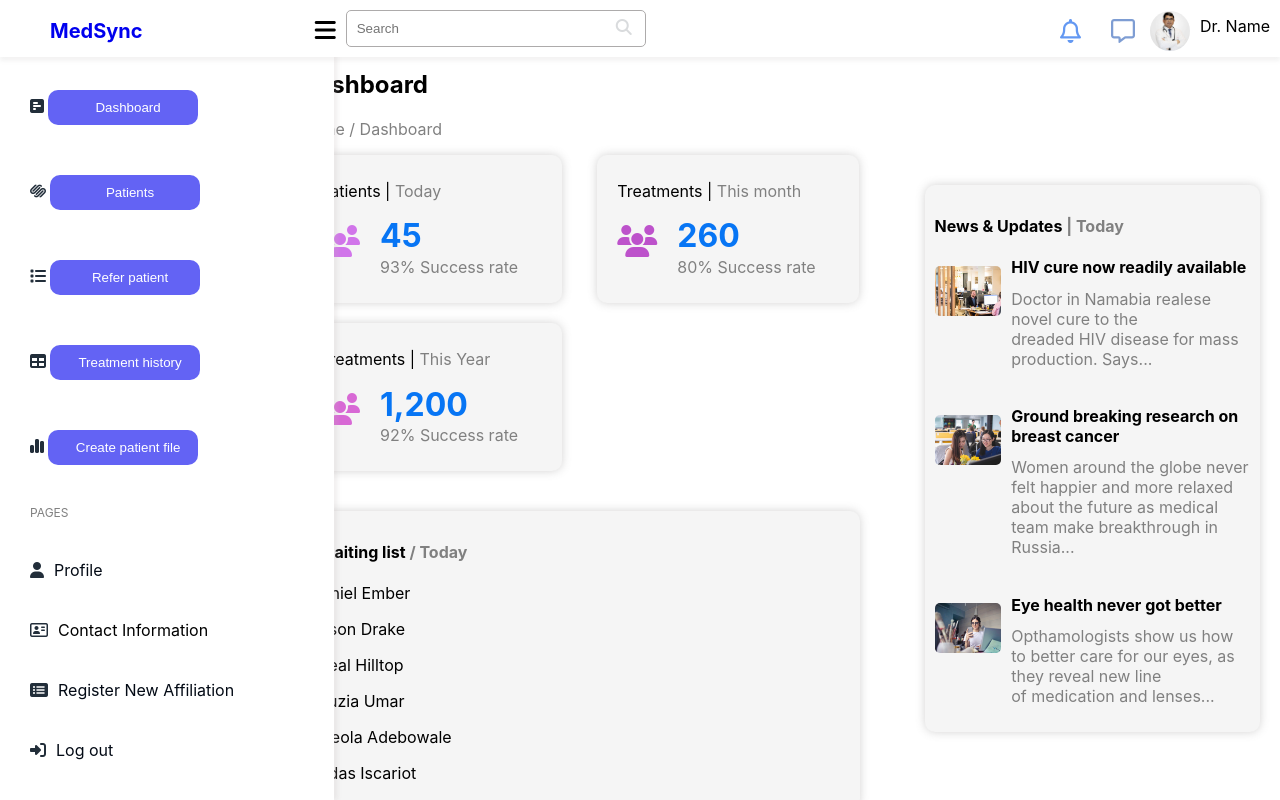
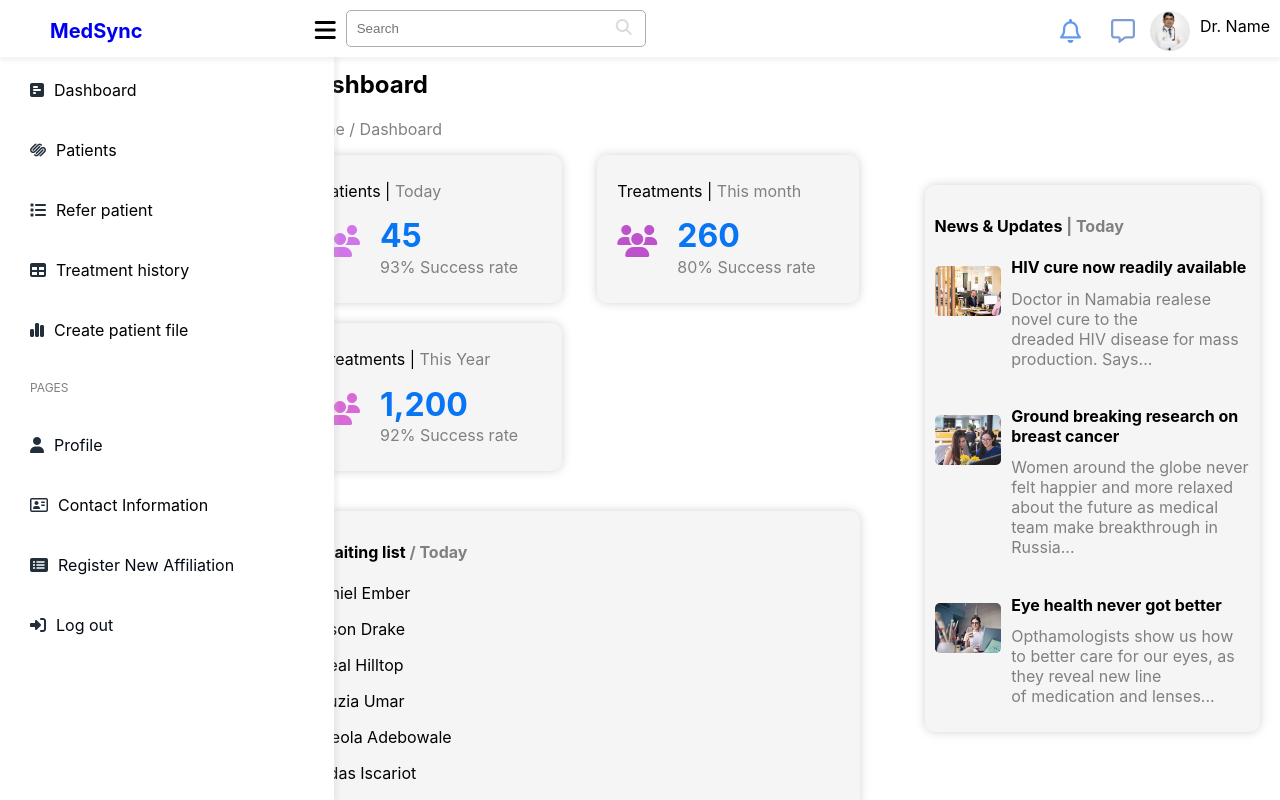
Before and after one commit to OkoroaforDaniel/MedSync-Frontend, a React (Create React App) app in the folder medsync-frontend/: page /Doctors in a window 1280 px wide. Shown: the top 800 px of the page. Built offline with nearby package versions, Linux system fonts and the light colour scheme.

Commit message:
removed side bar buttons

```diff
--- a/medsync-frontend/src/Components/Doctors/Doctors.js
+++ b/medsync-frontend/src/Components/Doctors/Doctors.js
@@ -67,37 +67,27 @@ const Doctors = () => {
         <div className={sideNavClass}>
           <div className="spanDiv">
           <i class="fa-solid fa-square-poll-horizontal" style={{color: "#222e3a"}}></i>
-          <button onclick="toggleDashboard()" id="dashboardButton" className="sideNavButton">
 	  <span className="sideNavIcon">Dashboard</span>
-	  </button>
           </div>
 
           <div className="spanDiv1">
           <i class="fa-brands fa-squarespace" style={{color: "#222e3a"}}></i>
-	  <button onclick="togglePatients()" id="patientsButton" className="sideNavButton">
             <span className="sideNavIcon">Patients</span>
-	  </button>
           </div>
 
           <div className="spanDiv1">
           <i class="fa-solid fa-list" style={{color: "#222e3a"}}></i>
-	  <button onclick="toggleReferPatient()" id="referPatientButton" className="sideNavButton">
             <span className="sideNavIcon">Refer patient</span>
-	  </button>
           </div>
 
           <div className="spanDiv1">
           <i class="fa-solid fa-table" style={{color: "#222e3a"}}></i>
-	  <button onclick="toggleTreatmentHistory()" id="treatmentHistoryButton" className="sideNavButton">
             <span className="sideNavIcon">Treatment history</span>
-	  </button>
           </div>
 
           <div className="spanDiv1">
           <i class="fa-solid fa-chart-simple" style={{color: "#222e3a"}}></i>
-            <button onclick="toggleCreatePatientFile()" id="patientFileButton" className="sideNavButton">
 	  	<span className="sideNavIcon">Create patient file</span>
-	    </button>
           </div>
 
           <div className="spanDiv2">
```
